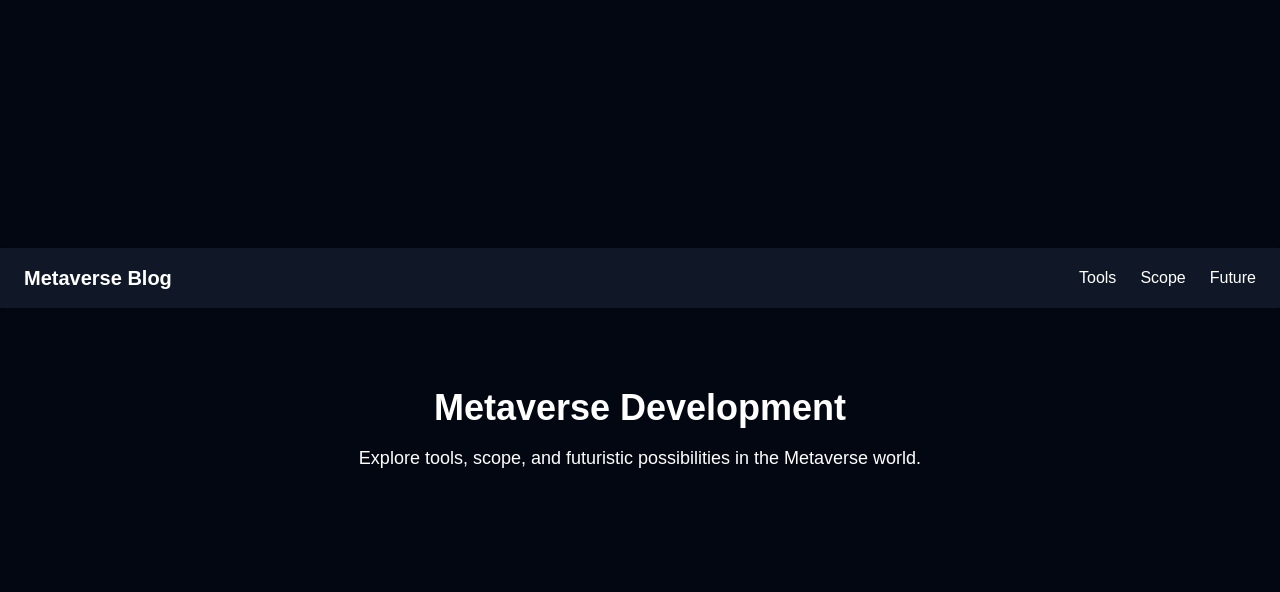
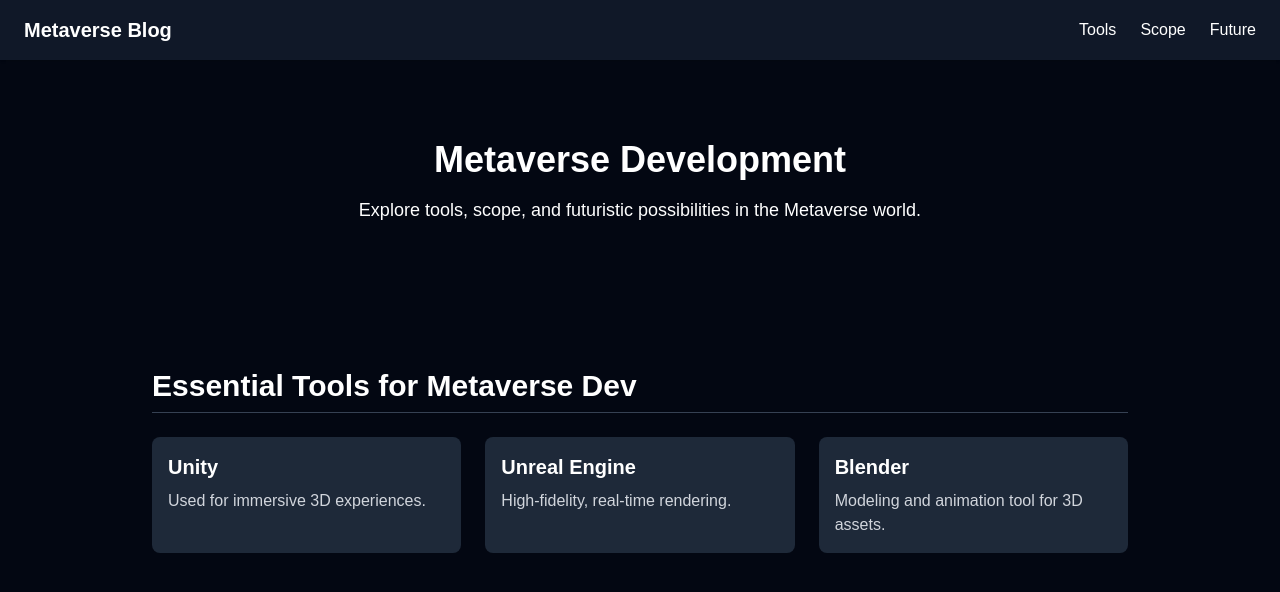
Before and after one commit to potatomioo/metdev, a Next.js app: page / in a window 1280 px wide. Shown: the top 592 px of the page. Built offline with nearby package versions, Linux system fonts and the light colour scheme.

Commit message:
Added baseSection and content.

```diff
--- /dev/null
+++ b/src/components/Section.tsx
@@ -0,0 +1,14 @@
+interface SectionProps {
+    id: string;
+    title: string;
+    children: React.ReactNode;
+  }
+
+  export default function Section({ id, title, children }: SectionProps) {
+    return (
+      <section id={id} className="py-16 px-6 max-w-5xl mx-auto">
+        <h2 className="text-3xl font-semibold mb-6 border-b border-gray-700 pb-2">{title}</h2>
+        {children}
+      </section>
+    );
+  }
--- a/src/data/content.tsx
+++ b/src/data/content.tsx
@@ -0,0 +1,12 @@
+export let tools = [
+    { name: "Unity", desc: "Used for immersive 3D experiences." },
+    { name: "Unreal Engine", desc: "High-fidelity, real-time rendering." },
+    { name: "Blender", desc: "Modeling and animation tool for 3D assets." },
+  ];
+
+export let scope = [
+    "Virtual Real Estate",
+    "Metaverse Gaming",
+    "Remote Collaboration",
+    "AR/VR Training Simulations",
+  ];
--- a/src/pages/index.tsx
+++ b/src/pages/index.tsx
@@ -1,16 +1,32 @@
 import Navbar from "@/components/Navbar";
-
+import Section from "@/components/Section";
+import { tools, scope } from "@/data/content";
 
 export default function Home() {
   return (
-    <main className="min-h-screen bg-gray-950 text-white flex flex-col items-center justify-center">
+    <main className="min-h-screen bg-gray-950 text-white">
       <Navbar />
+
       <section className="flex flex-col items-center justify-center py-20">
         <h1 className="text-4xl font-bold mb-4">Metaverse Development</h1>
         <p className="text-center max-w-xl text-lg">
           Explore tools, scope, and futuristic possibilities in the Metaverse world.
         </p>
       </section>
+
+      <Section id="tools" title="Essential Tools for Metaverse Dev">
+        <div className="grid grid-cols-1 sm:grid-cols-2 md:grid-cols-3 gap-6">
+          {tools.map((tool) => (
+            <div
+              key={tool.name}
+              className="bg-gray-800 p-4 rounded-lg hover:scale-105 transition-transform"
+            >
+              <h3 className="text-xl font-semibold mb-2">{tool.name}</h3>
+              <p className="text-gray-300">{tool.desc}</p>
+            </div>
+          ))}
+        </div>
+      </Section>
     </main>
   );
 }
```
